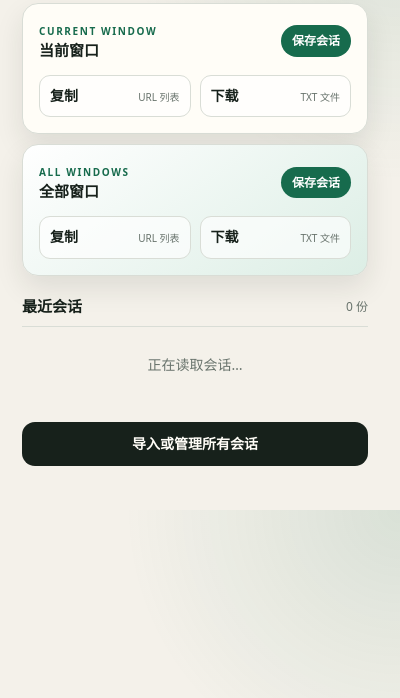
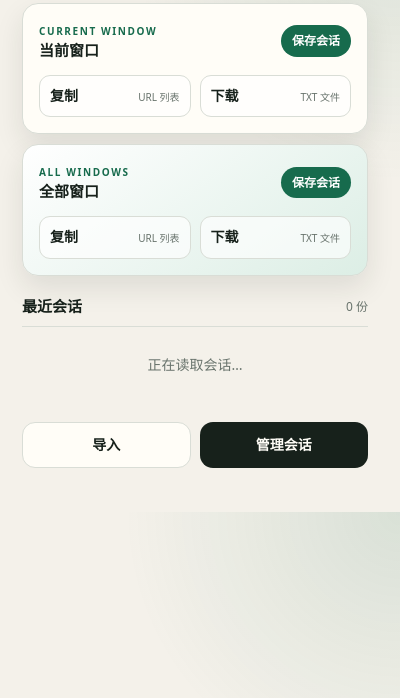
Before and after one commit to xxz7909/chrome-tabs-urls-export, a browser extension: page src/popup/popup.html in a window 400 px wide. Shown: the part 94-792 px from the top of the page. Drawn offline with Linux system fonts and the light colour scheme.

Commit message:
导入  管理会话  按钮分开

```diff
--- a/src/popup/popup.css
+++ b/src/popup/popup.css
@@ -159,6 +159,14 @@ button:disabled { opacity: 0.55; cursor: wait; }
 .empty-state { padding: 14px 0; color: var(--muted); text-align: center; }
 
 footer { padding: 18px 22px 16px; }
+.footer-actions { display: grid; grid-template-columns: 1fr 1fr; gap: 9px; }
+.secondary-button, .primary-button {
+  border-radius: 13px;
+  padding: 12px 16px;
+  font-weight: 750;
+  cursor: pointer;
+}
+.secondary-button { border: 1px solid var(--line); background: var(--surface); color: var(--text); }
 .primary-button {
   width: 100%;
   border: 0;
--- a/src/popup/popup.html
+++ b/src/popup/popup.html
@@ -58,7 +58,10 @@
     </main>
 
     <footer>
-      <button id="import-button" class="primary-button" type="button">导入或管理所有会话</button>
+      <div class="footer-actions">
+        <button id="import-button" class="secondary-button" type="button">导入</button>
+        <button id="manage-button" class="primary-button" type="button">管理会话</button>
+      </div>
       <p id="toast" class="toast" role="status" aria-live="polite"></p>
     </footer>
 
--- a/src/popup/popup.js
+++ b/src/popup/popup.js
@@ -38,6 +38,7 @@ document.addEventListener("click", async (event) => {
 
 document.querySelector("#open-manager").addEventListener("click", openManager);
 document.querySelector("#import-button").addEventListener("click", () => openManager("#import"));
+document.querySelector("#manage-button").addEventListener("click", openManager);
 
 void loadStatus();
 
```
